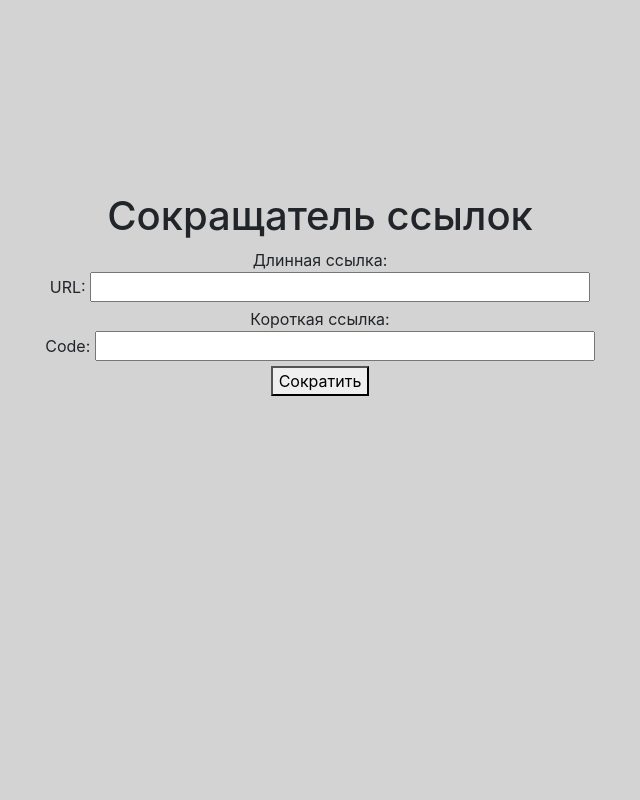
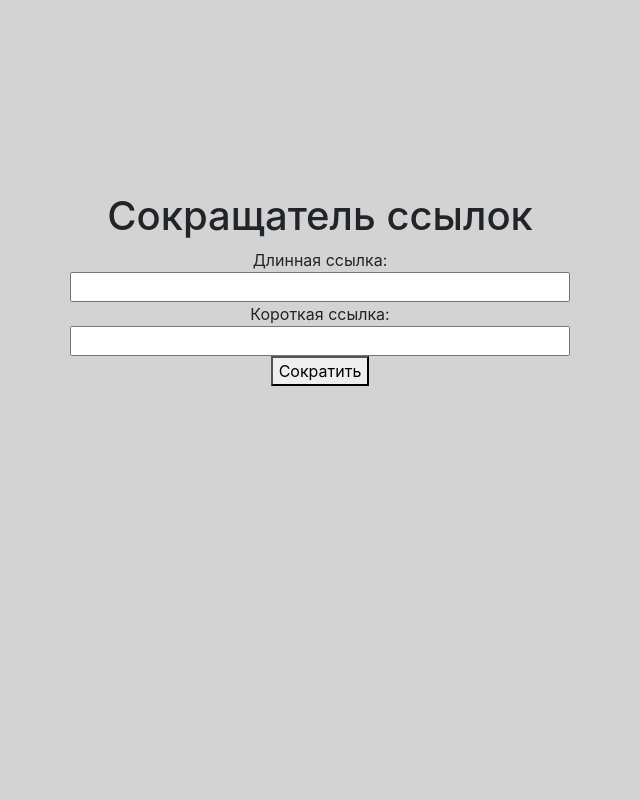
Before and after one commit to tmcgroul/urlshortener, a Django app: page /mainpage in a window 1280 px wide. Shown: the whole page, without its empty margins (320-960 px from the left). Run offline with Django 3.2, Linux system fonts and the light colour scheme; some libraries are stand-ins or nearby versions.

Commit message:
add check on empty field

```diff
--- a/templates/urlshorter/mainpage.html
+++ b/templates/urlshorter/mainpage.html
@@ -19,15 +19,13 @@
                                 <h1>Сокращатель ссылок</h1>
                                 Длинная ссылка:
                                 <div class="field-URL">
-                                    {{ form.URL.label_tag }}
                                     {{ form.URL }}
                                 </div>
                                 Короткая ссылка:
                                 <div class="field-Code">
-                                    {{ form.Code.label_tag}}
                                     {{ form.Code }}
                                 </div>
-                                <button type="submit">Сократить</button>
+                                <button formnovalidate type="submit">Сократить</button>
                             </form>
                         </div>
                     </div>
--- a/urlshorter/urlshort.py
+++ b/urlshorter/urlshort.py
@@ -4,12 +4,15 @@ ALPHABET = "abcdefghijklmnopqrstuvwxuzABCDEFGHIJKLMNOPQRSTUVWXYZ0123456789"
 BASE = 62
 
 def add_shorted_url(long_url):
-    Url.objects.all()
-    add_url = Url(URL=long_url, Code="")
-    add_url.save()
-    add_url.Code = "http://127.0.0.1:8000/" + encode(add_url.id)
-    add_url.save()
-    return add_url.Code
+    if long_url == "":
+        return None
+    else:
+        Url.objects.all()
+        add_url = Url(URL=long_url, Code="")
+        add_url.save()
+        add_url.Code = "http://127.0.0.1:8000/" + encode(add_url.id)
+        add_url.save()
+        return add_url.Code
 
 def encode(num):
     sb = ""
--- a/urlshorter/views.py
+++ b/urlshorter/views.py
@@ -8,9 +8,9 @@ def mainpage(request):
     if request.method == "POST":
         url = request.POST.get("URL")
         #add record to db and received Code
-        #received_code = add_shorted_url(url)#returned short_url
-        #form = UrlsForm({'Code':received_code, 'URL':url})
-        ##new_form = form.save()
+        received_code = add_shorted_url(url)#returned short_url
+        if received_code != None:
+            form = UrlsForm({'Code':received_code, 'URL':url})
     return render(request, 'urlshorter/mainpage.html', locals())
 
 def trans_to_shorturl(self, shortcode=None):
```
Also changed, not shown: db.sqlite3, 1 other file.
